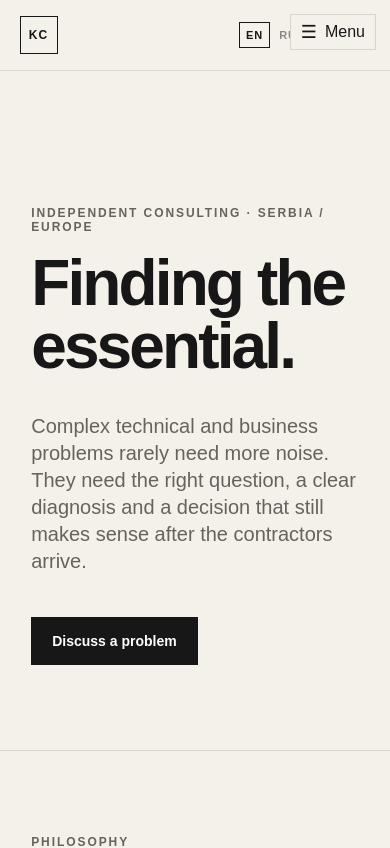
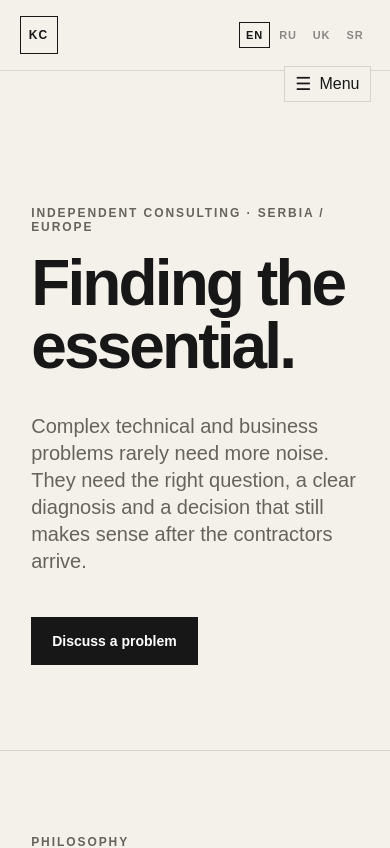
Before and after one commit to oikua66/damp-diagnostics, a Next.js app: page /en in a window 390 px wide. Shown: the top 848 px of the page. Built offline with nearby package versions, Linux system fonts and the light colour scheme.

Commit message:
Move mobile menu below language switcher

```diff
--- a/app/mobile-menu.css
+++ b/app/mobile-menu.css
@@ -71,9 +71,16 @@
   .mobile-menu-button {
     display: inline-flex;
     position: fixed;
-    top: 14px;
+    top: 70px;
     right: 14px;
     z-index: 1200;
     background: var(--bg);
   }
 }
+
+@media (max-width: 520px) {
+  .mobile-menu-button {
+    top: 66px;
+    right: 5vw;
+  }
+}
```
